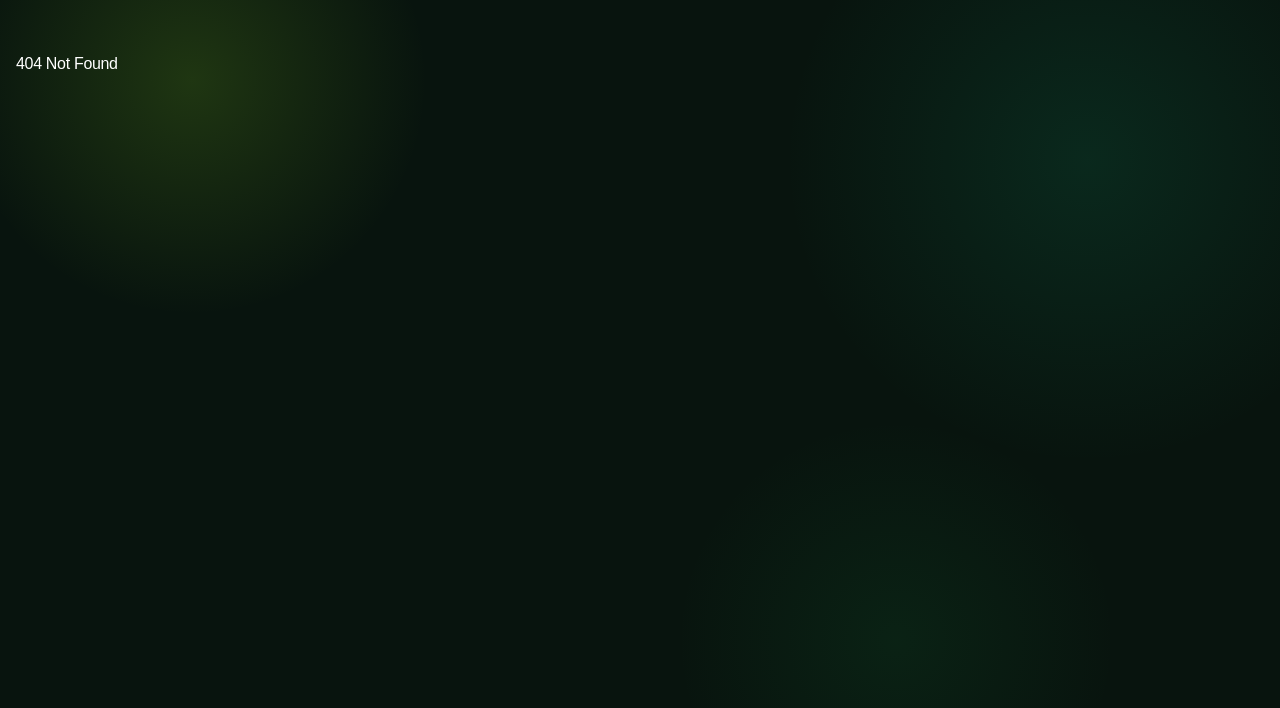
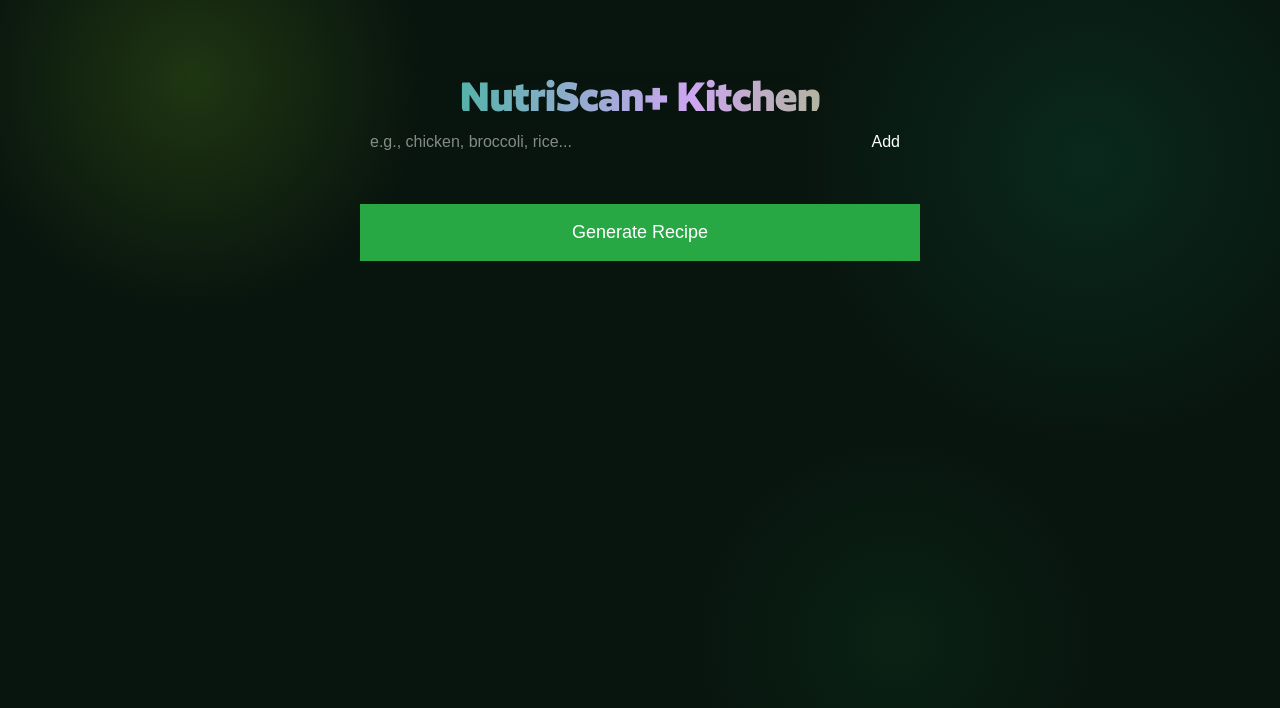
Before and after one commit to KaranMantrii/NutriScan-, a React (Vite) app: page /recipes in a window 1280 px wide. Before the commit this address had no page. Shown: the top 708 px of the page. Built offline with nearby package versions, Linux system fonts and the light colour scheme.

Commit message:
major changes

```diff
--- a/src/App.jsx
+++ b/src/App.jsx
@@ -1,6 +1,7 @@
 import Index from './pages/landing/Index.jsx';
 import Fitness from './pages/fitness.jsx';
 import Result from './pages/Results.jsx';
+import Recipe from './pages/Recipes.jsx';
 
 import './styles.css';
 function App() {
--- a/src/pages/Home.jsx
+++ b/src/pages/Home.jsx
@@ -1,4 +1,4 @@
-import React from "react"; // Capitalized 'React' to fix compile errors
+import React from "react";
 import { Flame, ScanLine, Salad, Dumbbell, ScanHeart,House, UserRound, User, MoveRight } from 'lucide-react';
 import GlassSurface from "../Components/GlassSurface.jsx";
 import { Routes, Route, Link } from "react-router-dom";
@@ -6,9 +6,10 @@ import Scan from "./Scan.jsx";
 import Profile from "./Profile.jsx";
 import Fitness from "./fitness.jsx";
 import Tips from "./tips.jsx";
+import Recipe from "./Recipes.jsx"
 
 export default function Home(){
-    // 1. Array is now safely declared BEFORE the layout return
+
     const stats = [
         { label: 'SCANS', value: '-'},
         { label: 'AVG SCORE', value: '-'},
@@ -25,11 +26,13 @@ export default function Home(){
         <div>
             <Routes >
                 <Route path="/scan" element={<Scan />} />
-                <Route path="/home" element={<Home />} />
+                <Route path="/home/*" element={<Home />} />
                 <Route path="/profile" element={<Profile />} />
                 <Route path="/fitness" element={<Fitness />} />
                 <Route path="/tips" element={<Tips />} />
+                <Route path="/recipes" element={<Recipe />} />
             </Routes>
+
             <div>
             {/* Kept your exact header layout intact */}
             <header className="fixed top-0 left-0 right-0 z-50 p-3 sm:p-4 flex items-center justify-between w-full">
--- /dev/null
+++ b/src/pages/Recipes.jsx
@@ -0,0 +1,121 @@
+import React from "react";
+import {useState} from "react";
+import GradientText from "../Components/GradientText.jsx";
+
+export default function Recipe(){
+    const [currentIngredient, setCurrentIngredient] = useState("")
+    const [ingredients, setIngredients] = useState([])
+    const [recipe, setRecipe] = useState(null)
+    const [loading, setLoading] = useState(false)
+
+    const handleAddIngredient = (e) =>{
+        e.preventDefault();
+        if(currentIngredient.trim() !== "" && !ingredients.includes(currentIngredient)) {
+            setIngredients([...ingredients, currentIngredient.trim()])
+            setCurrentIngredient("")
+        }
+    };
+
+    const removeIngredient = (indexToRemove) => {
+        setIngredients(ingredients.filter((_, index) => index !== indexToRemove));
+    };
+
+    const generateRecipe = async() => {
+        if(ingredients.length == 0) return alert("Add Some Ingredients First!!");
+        setLoading(true);
+
+        const prompt = `You are an expert chef. Create a recipe using these ingredients: ${ingredients.join(", ")}.
+                        You can assume standard pantry staples (salt, pepper, oil, water) are available.
+                        Return ONLY a raw JSON object with this exact structure, no markdown, no backticks:
+                    {
+                    "recipeName": "String",
+                    "prepTime": "String",
+                    "missingIngredients": ["String"],
+                    "instructions": ["String"]
+                    }`;
+
+    try{
+        const response = await fetch(
+        `https://generativelanguage.googleapis.com/v1beta/models/gemini-2.5-flash:generateContent?key=${import.meta.env.VITE_GEMINI_API_KEY}`,
+        {
+          method: "POST",
+          headers: { "Content-Type": "application/json" },
+          body: JSON.stringify({
+            contents: [{ parts: [{ text: prompt }] }],
+            generationConfig: {
+                responseMimeType: "application/json"
+            }
+          }),
+        }
+      );
+
+      const data = await response.json();
+      const generatedJSON = JSON.parse(data.candidates[0].content.parts[0].text);
+      setRecipe(generatedJSON);
+
+    }catch(error){
+        console.error("Chefs Out of Recipes:",error);
+        alert("Check your API Key and Try Again!");
+    }finally{
+        setLoading(false)
+    }
+    }
+
+
+return (
+    <div style={{ maxWidth: '600px', margin: '0 auto', padding: '20px', fontFamily: 'sans-serif' }}>
+      <h1 className="text-5xl font-bold text-white font-author">
+            <GradientText colors={["#84CC16", "#10B981", "#cda6f1"]} animationSpeed={8}>
+                NutriScan+ Kitchen
+            </GradientText></h1>
+
+      {/* 1. Input Section */}
+      <form onSubmit={handleAddIngredient} style={{ display: 'flex', gap: '10px', marginBottom: '20px' }}>
+        <input
+          type="text"
+          value={currentIngredient}
+          onChange={(e) => setCurrentIngredient(e.target.value)}
+          placeholder="e.g., chicken, broccoli, rice..."
+          style={{ flex: 1, padding: '10px', fontSize: '16px' }}
+        />
+        <button type="submit" style={{ padding: '10px 20px', cursor: 'pointer' }}>Add</button>
+      </form>
+
+      {/* 2. Visual Tags (Chips) */}
+      <div style={{ display: 'flex', flexWrap: 'wrap', gap: '8px', marginBottom: '20px' }}>
+        {ingredients.map((item, index) => (
+          <span key={index} style={{ background: '', padding: '5px 12px', borderRadius: '20px' }}>
+            {item}
+            <button onClick={() => removeIngredient(index)} style={{ marginLeft: '8px', cursor: 'pointer', border: 'none', background: 'none' }}>x</button>
+          </span>
+        ))}
+      </div>
+
+      {/* 3. The Generate Button */}
+      <button
+        onClick={generateRecipe}
+        disabled={loading || ingredients.length === 0}
+        style={{ width: '100%', padding: '15px', fontSize: '18px', background: '#28a745', color: 'white', border: 'none', cursor: 'pointer' }}
+      >
+        {loading ? "Chef is thinking..." : "Generate Recipe"}
+      </button>
+
+      {/* 4. The Recipe Display */}
+      {recipe && (
+        <div style={{ marginTop: '30px', borderTop: '2px solid #ccc', paddingTop: '20px' }}>
+          <h3>{recipe.recipeName} ⏱️ {recipe.prepTime}</h3>
+
+          <p><strong>You might also need to buy:</strong></p>
+          <ul>
+            {recipe.missingIngredients.map((item, i) => <li key={i}>{item}</li>)}
+          </ul>
+
+          <p><strong>Instructions:</strong></p>
+          <ol>
+            {recipe.instructions.map((step, i) => <li key={i} style={{ marginBottom: '10px' }}>{step}</li>)}
+          </ol>
+        </div>
+      )}
+    </div>
+  );
+};
--- a/src/pages/landing/Index.jsx
+++ b/src/pages/landing/Index.jsx
@@ -13,6 +13,7 @@ import Scan from '../Scan.jsx';
 import Fitness from '../fitness.jsx';
 import Tips from '../tips.jsx';
 import Result from '../Results.jsx';
+import Recipe from '../Recipes.jsx';
 
 function Index() {
   return (
@@ -27,6 +28,7 @@ function Index() {
             <Route path="/fitness" element={<Fitness />} />
             <Route path="/tips" element={<Tips />} />
             <Route path='/result' element={<Result />} />
+            <Route path='/recipes' element={<Recipe />} />
             <Route path="/" element={
               <>
           {/* ================= NAVIGATION ================= */}
```
Also changed, not shown: 1 other file (tests, documents, lock files or other folders).
